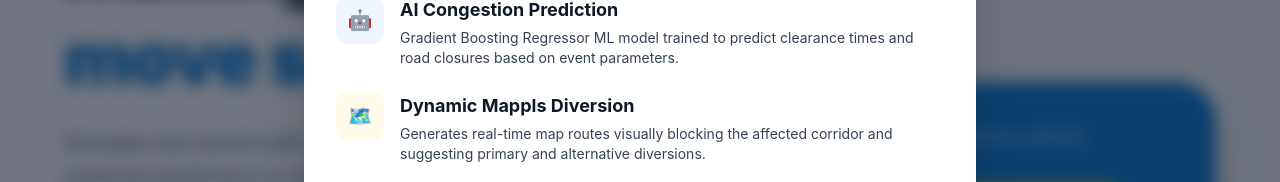
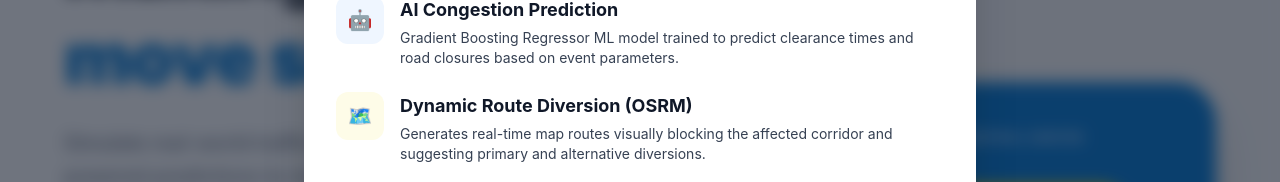
Before and after one commit to lowkeyd3v/TraffiSense-AI, a React (Vite) app in the folder frontend/: page / in a window 1280 px wide. Both pictures are taken after a click on the button "ℹ️ Features". Shown: the part 210-392 px from the top of the page. Built offline with nearby package versions, Linux system fonts and the light colour scheme; no server answers.

Commit message:
fix(ui): replace Mappls reference with Dynamic Route Diversion (OSRM)

```diff
--- a/frontend/src/components/Header.jsx
+++ b/frontend/src/components/Header.jsx
@@ -97,7 +97,7 @@ export default function Header({ setView }) {
                 </div>
                 <div>
                   <h3 className="font-bold text-gray-900 text-lg mb-1">
-                    Dynamic Mappls Diversion
+                    Dynamic Route Diversion (OSRM)
                   </h3>
                   <p className="text-sm">
                     Generates real-time map routes visually blocking the
```
Also changed, not shown: 1 other file (tests, documents, lock files or other folders).
